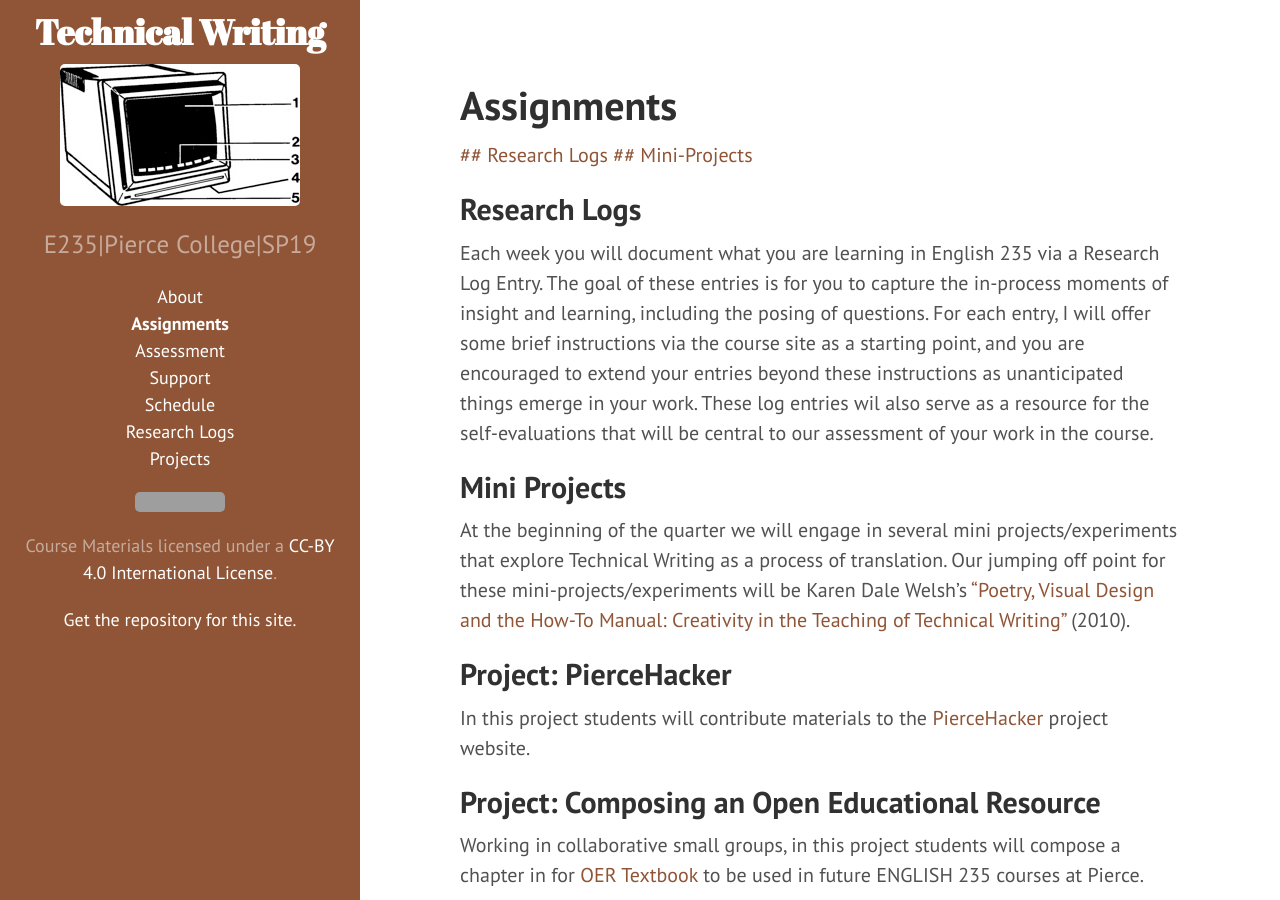
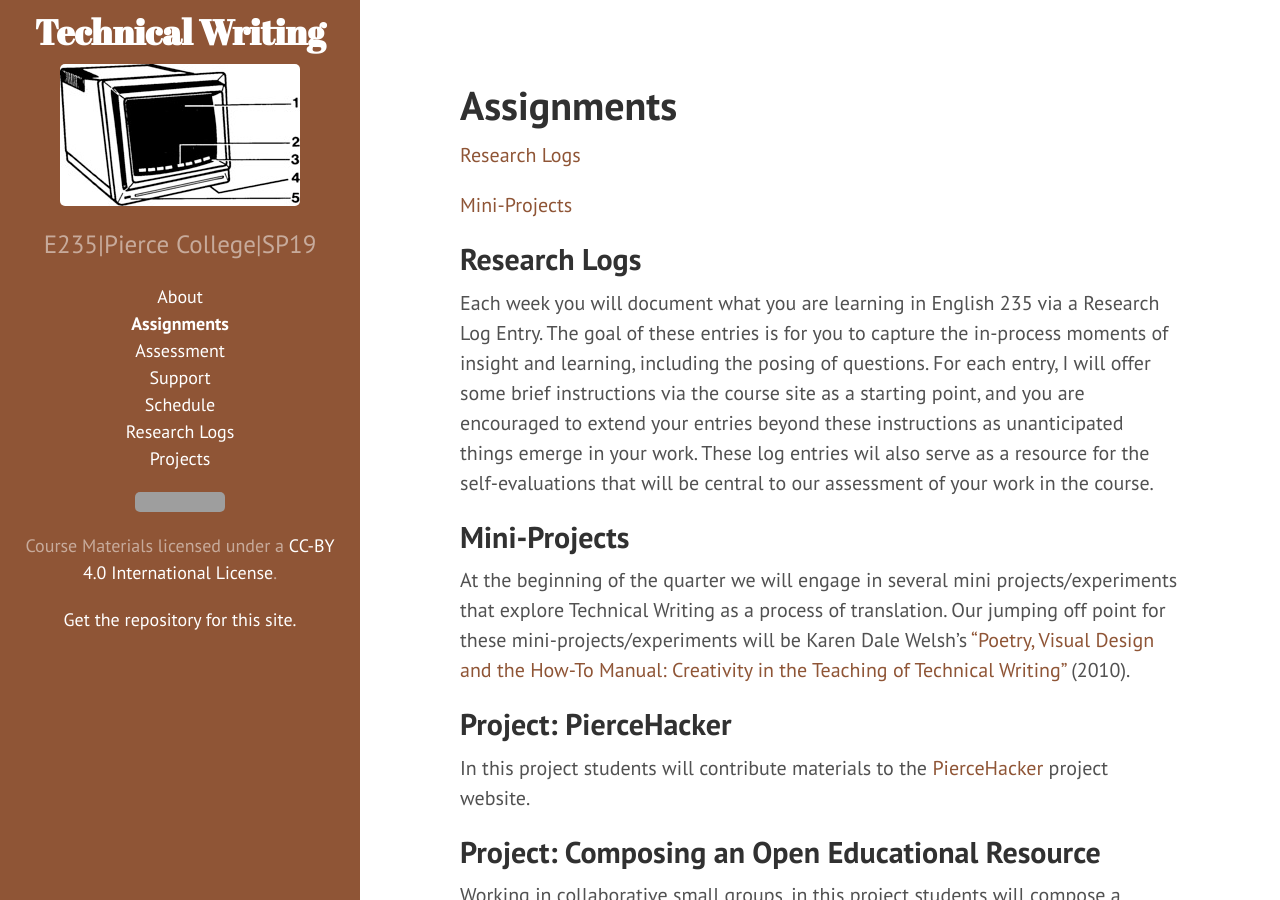
Before and after one commit to jloan/e235, a Jekyll site: the page built from 01assignments.md, in a window 1280 px wide and 900 px high. Built offline with Jekyll 4.4.1, drawn with Linux system fonts in a browser that asks for light colours; part of the change alters nothing that is shown; grey boxes are pictures that could not be loaded.

```diff
--- a/01assignments.md
+++ b/01assignments.md
@@ -3,14 +3,15 @@ layout: page
 title: Assignments
 permalink: /assignments/
 ---
-[## Research Logs](##Research-Logs)
-[## Mini-Projects](##Research-Logs)
+[Research Logs](## Research-Logs)
+
+[Mini-Projects](## Mini-Projects)
 
 ## Research Logs
 
 Each week you will document what you are learning in English 235 via a Research Log Entry. The goal of these entries is for you to capture the in-process moments of insight and learning, including the posing of questions. For each entry, I will offer some brief instructions via the course site as a starting point, and you are encouraged to extend your entries beyond these instructions as unanticipated things emerge in your work. These log entries wil also serve as a resource for the self-evaluations that will be central to our assessment of your work in the course.
 
-## Mini Projects
+## Mini-Projects
 
 At the beginning of the quarter we will engage in several mini projects/experiments that explore Technical Writing as a process of translation. Our jumping off point for these mini-projects/experiments will be Karen Dale Welsh's ["Poetry, Visual Design and the How-To Manual: Creativity in the Teaching of Technical Writing"](https://ezproxy.pierce.ctc.edu:2057/docview/237307200/fulltext/EA8940D7FEA24DE2PQ/1?accountid=2280) (2010).
 
```
